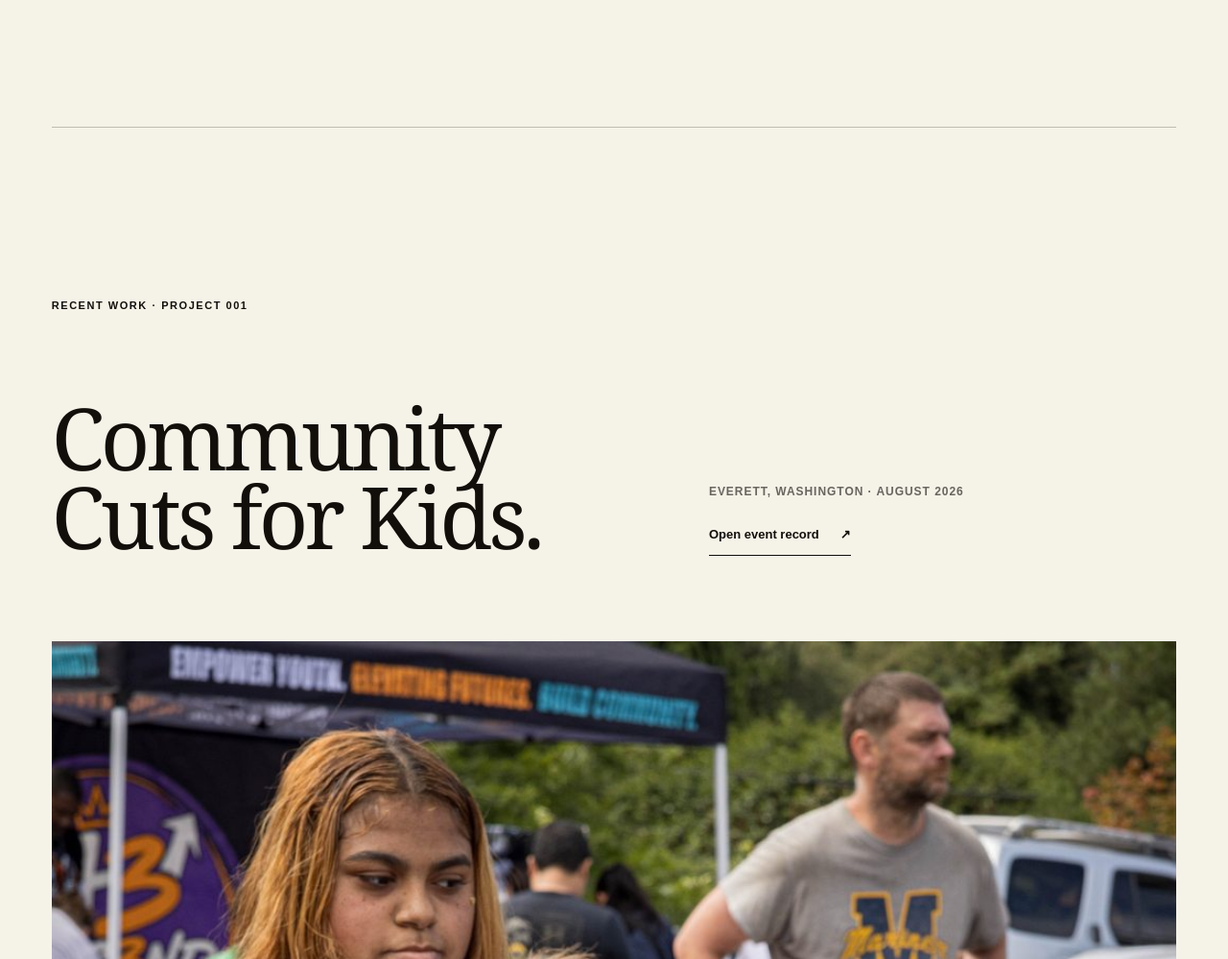
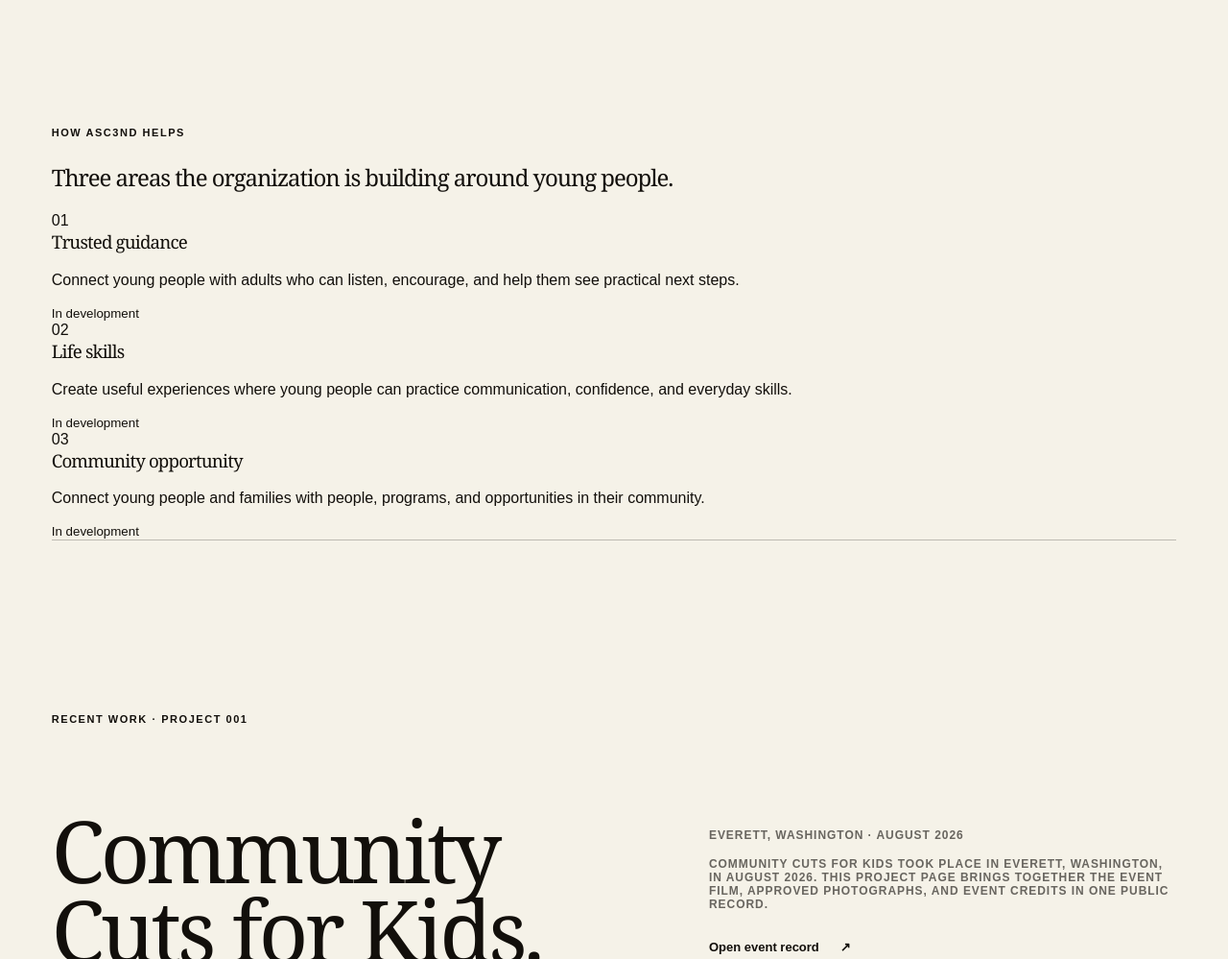
Before and after one commit to executiveusa/asc3nd-brand-site, a Next.js app: page / in a window 1280 px wide. Shown: the part 2420-3419 px from the top of the page at 96% size. Built offline with nearby package versions, Linux system fonts and the light colour scheme.

Commit message:
feat: refocus homepage on ASC3ND mission and video-led recent work

```diff
--- a/app/page.tsx
+++ b/app/page.tsx
@@ -4,13 +4,15 @@ import { LegalIdentity } from "@/components/LegalIdentity";
 import { CommunitySignup } from "@/components/CommunitySignup";
 import { DocumentaryFrame } from "@/components/DocumentaryFrame";
 import { MotionReveal } from "@/components/MotionReveal";
-import { ProjectProofGallery } from "@/components/ProjectProofGallery";
+import { RecentWorkVideoCard } from "@/components/RecentWorkVideoCard";
 import { SocialLinks } from "@/components/SocialLinks";
-import { communityCutsProject } from "@/lib/projects";
-import { participationRoutes, siteStory } from "@/lib/site-content";
+import { communityCutsProject, getApprovedProjectMedia } from "@/lib/projects";
+import { participationRoutes, pathways, siteStory } from "@/lib/site-content";
 import "./community-proof.css";
 
 export default function Home() {
+  const communityCutsPoster = getApprovedProjectMedia(communityCutsProject)[0]?.src;
+
   return (
     <main id="main-content" tabIndex={-1}>
       <header className="masthead shell">
@@ -67,31 +69,48 @@ export default function Home() {
       </MotionReveal>
 
       <MotionReveal>
+        <section className="focus-areas shell" id="how" aria-labelledby="focus-title">
+          <div className="focus-heading">
+            <p className="eyebrow">HOW ASC3ND HELPS</p>
+            <h2 id="focus-title">Three areas the organization is building around young people.</h2>
+          </div>
+          <div className="focus-list">
+            {pathways.map(({ index, title, copy, status }) => (
+              <article className="focus-item" key={index}>
+                <span className="focus-index">{index}</span>
+                <div>
+                  <h3>{title}</h3>
+                  <p>{copy}</p>
+                </div>
+                <small>{status}</small>
+              </article>
+            ))}
+          </div>
+        </section>
+      </MotionReveal>
+
+      <MotionReveal>
         <section className="community-proof shell" id="community" aria-labelledby="community-title">
           <div className="section-heading">
             <p className="eyebrow">RECENT WORK · PROJECT 001</p>
             <h2 id="community-title">Community Cuts for Kids.</h2>
             <div className="community-project-meta">
               <p>{communityCutsProject.location} · {communityCutsProject.dateLabel}</p>
+              <p className="community-project-summary">{communityCutsProject.summary}</p>
               <a href="/projects/community-cuts">Open event record <span aria-hidden="true">↗</span></a>
             </div>
           </div>
-          <ProjectProofGallery
-            items={communityCutsProject.media}
-            compact
-            maxVisible={3}
-            emptyLabel="COMMUNITY CUTS — APPROVED PHOTOS / VIDEO"
-          />
+          {communityCutsProject.featuredFilm ? (
+            <RecentWorkVideoCard
+              src={communityCutsProject.featuredFilm.embedSrc}
+              poster={communityCutsPoster}
+              href="/projects/community-cuts"
+              label="Community Cuts for Kids"
+            />
+          ) : null}
           <div className="community-archive-link">
             <a href="/events">View all ASC3ND events <span aria-hidden="true">↗</span></a>
           </div>
-        </section>
-      </MotionReveal>
-
-      <MotionReveal>
-        <section className="future shell" id="next" aria-labelledby="future-title">
-          <p className="eyebrow">WHAT COMES NEXT</p>
-          <h2 id="future-title">The next confirmed <BrandWordmark text="ASC3ND" digitNudgeEm={0.01} /> program will be shared here.</h2>
         </section>
       </MotionReveal>
 
```
